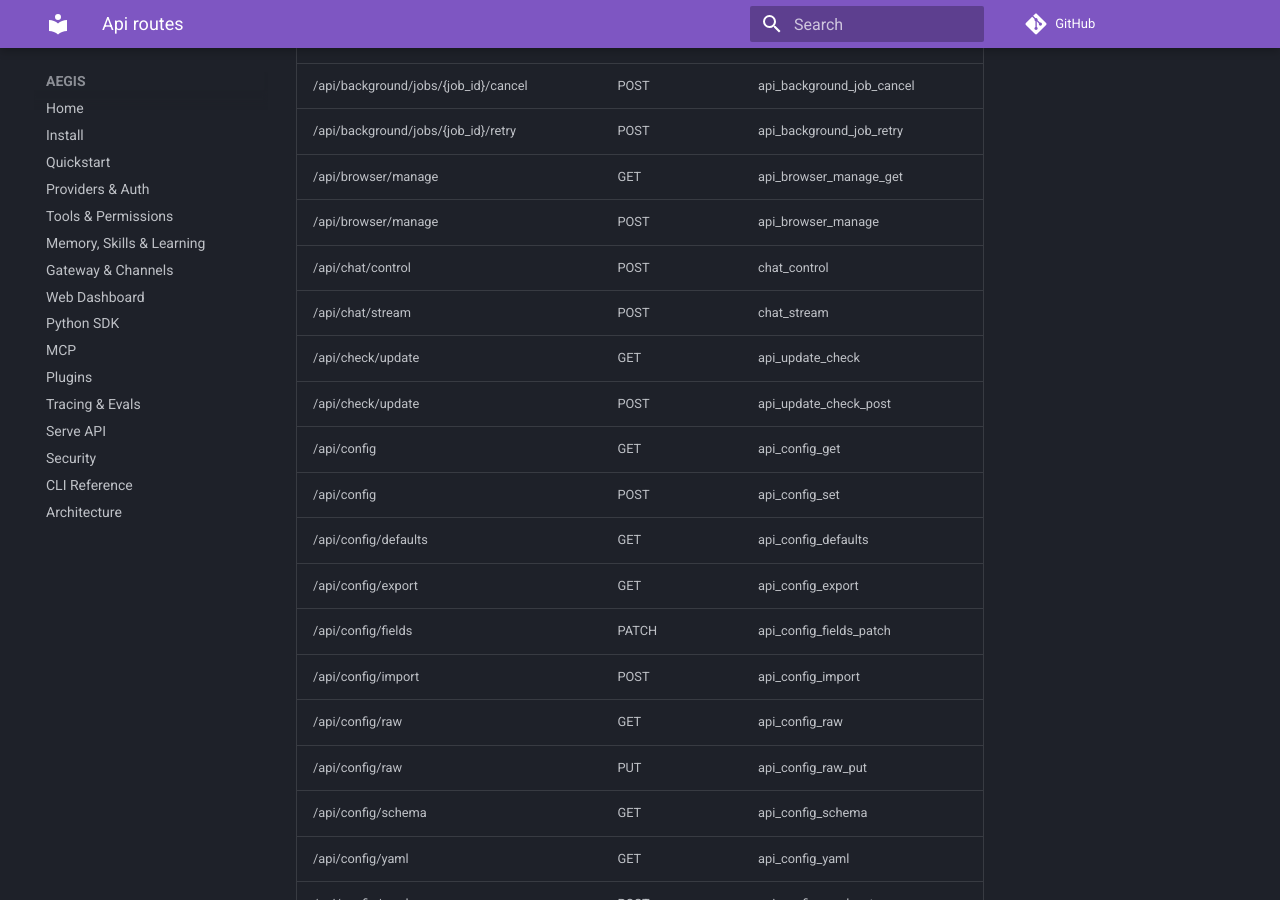
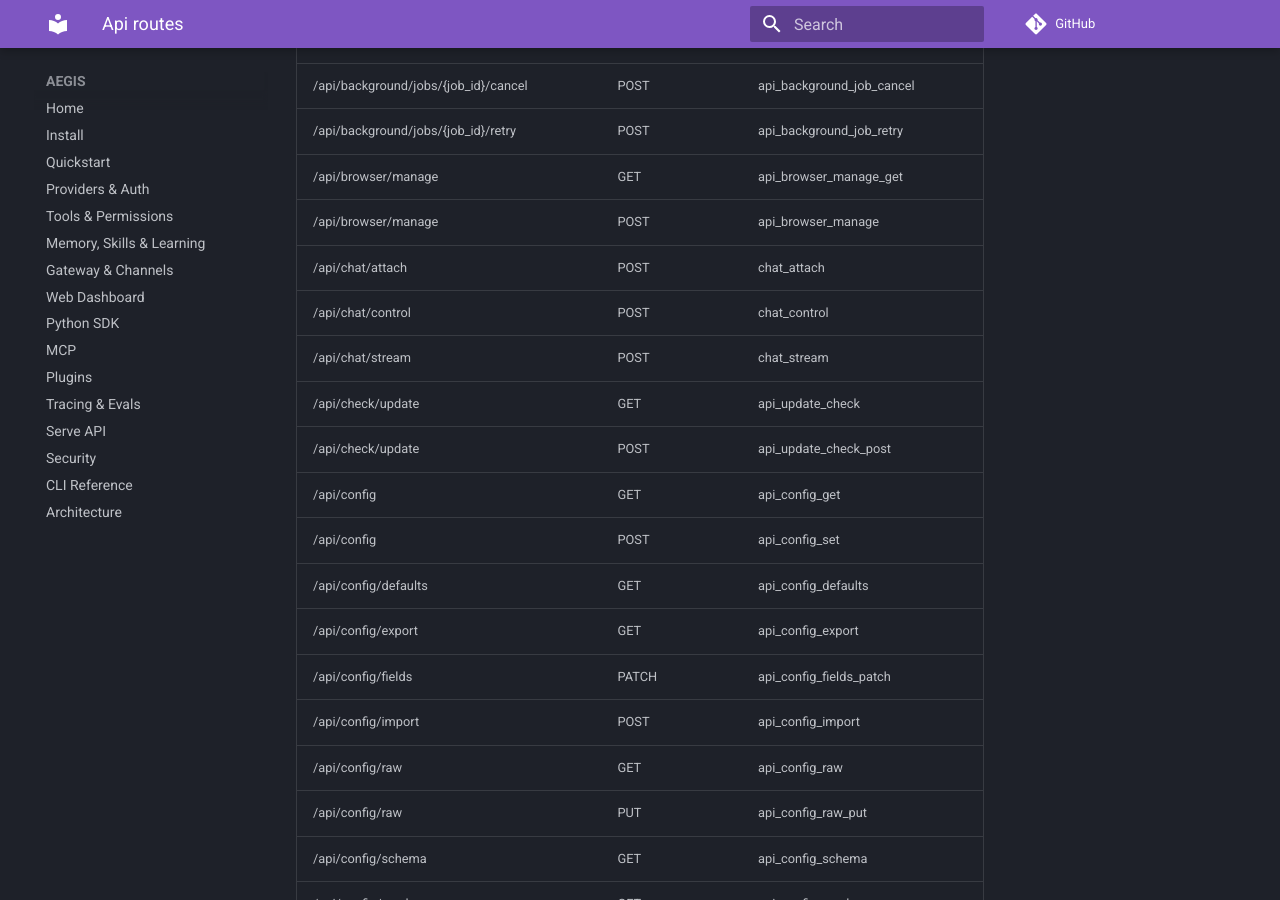
Before and after one commit to Alien0013/aegis, an MkDocs documentation site: the page built from docs/api-routes.md, in a window 1280 px wide and 900 px high, scrolled down 977 px. Built offline with MkDocs 1.6.1 and Material for MkDocs 9.7.7, drawn with Linux system fonts in a browser that asks for light colours; comment, search, counter and statistics services are not loaded.

Commit message:
docs: regenerate api-routes reference for /api/chat/attach

```diff
--- a/docs/api-routes.md
+++ b/docs/api-routes.md
@@ -26,6 +26,7 @@ Generated from `aegis.dashboard_fastapi.create_app()` using default config.
 | /api/background/jobs/{job_id}/retry | POST | api_background_job_retry |
 | /api/browser/manage | GET | api_browser_manage_get |
 | /api/browser/manage | POST | api_browser_manage |
+| /api/chat/attach | POST | chat_attach |
 | /api/chat/control | POST | chat_control |
 | /api/chat/stream | POST | chat_stream |
 | /api/check/update | GET | api_update_check |
```
